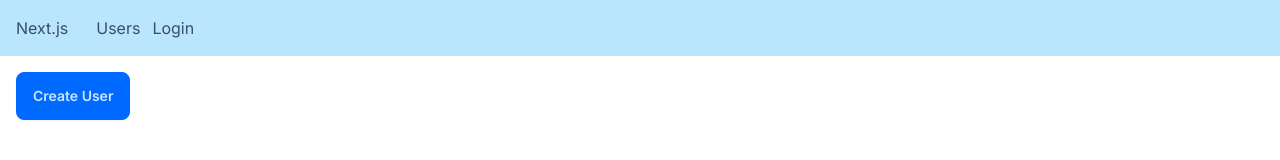
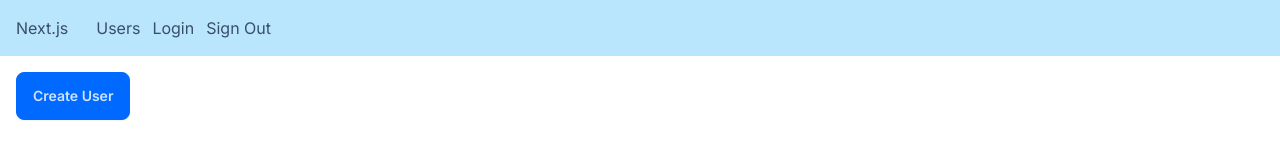
Before and after one commit to Shanmukh459/Next-app-practice, a Next.js app: page /users/new in a window 1280 px wide. Shown: the top 160 px of the page. Built offline with nearby package versions, Linux system fonts and the light colour scheme; no server answers.

Commit message:
signout users

```diff
--- a/app/NavBar.tsx
+++ b/app/NavBar.tsx
@@ -18,6 +18,7 @@ const NavBar = () => {
       {status === "unauthenticated" && (
         <Link href="api/auth/signin">Login</Link>
       )}
+      <Link href="/api/auth/signout">Sign Out</Link>
     </div>
   )
 }
```
